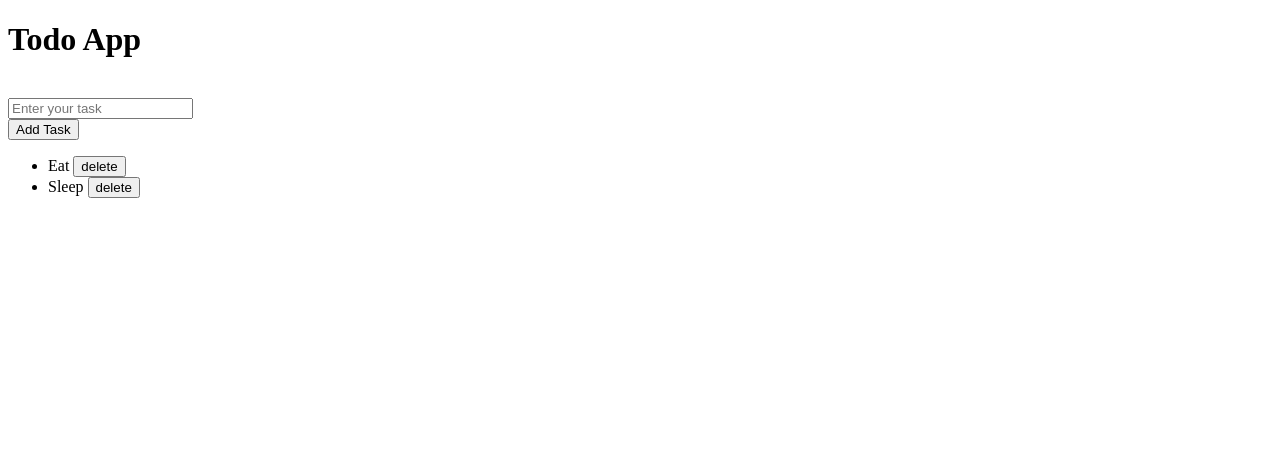
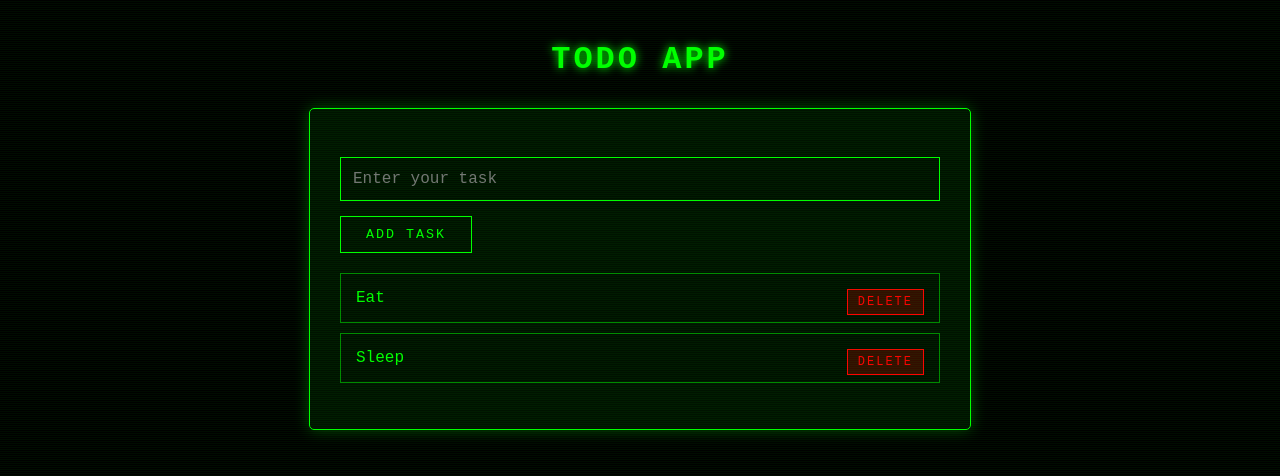
Before and after one commit to kumarsunny23/To-Do-App, a plain HTML site: page index.html in a window 1280 px wide. Shown: the top 476 px of the page. Drawn offline with Linux system fonts and the light colour scheme.

Commit message:
Update index.html

```diff
--- a/index.html
+++ b/index.html
@@ -4,7 +4,7 @@
     <meta charset="UTF-8">
     <meta name="viewport" content="width=device-width, initial-scale=1.0">
     <title>Todo App</title>
-    <link rel="stylesheet" href="todoApp.css">
+    <link rel="stylesheet" href="style.css">
 </head>
 <body>
     <h1>Todo App</h1>
```
